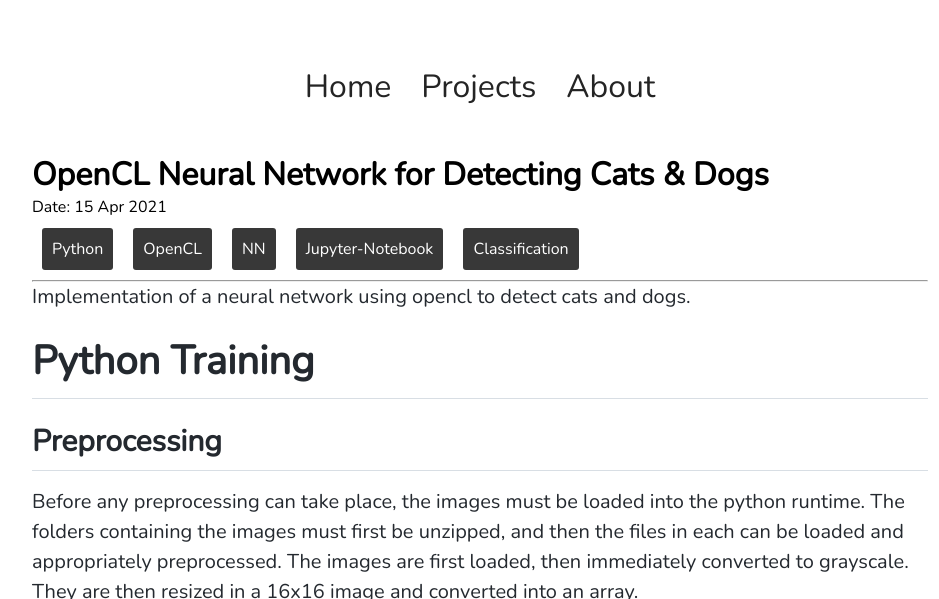
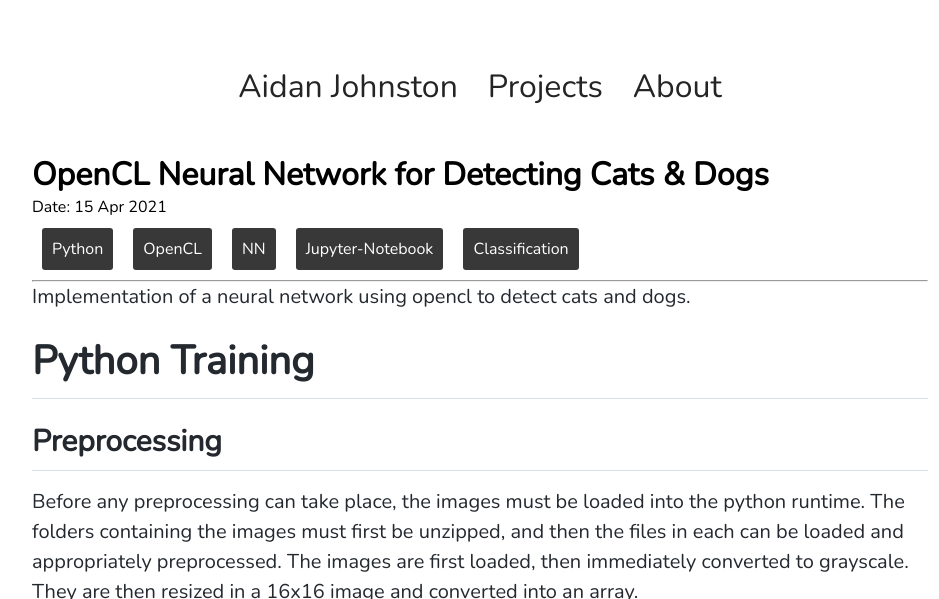
Before and after one commit to AidanJohnston/AidanJohnston.github.io, a Jekyll site: the page built from _posts/2021-04-15-catDog.md, in a window 1280 px wide and 900 px high, cut to the strip 0-599 px from the top of the window. Shown: the whole strip, without its empty margins (160-1099 px from the left). Built offline with Jekyll 4.4.1, drawn with Linux system fonts in a browser that asks for light colours.

Commit message:
change home to aidan johnston

```diff
--- a/_data/navigation.yml
+++ b/_data/navigation.yml
@@ -1,4 +1,4 @@
-- name: Home
+- name: Aidan Johnston
   link: /
 - name: Projects
   link: /#projects
```
